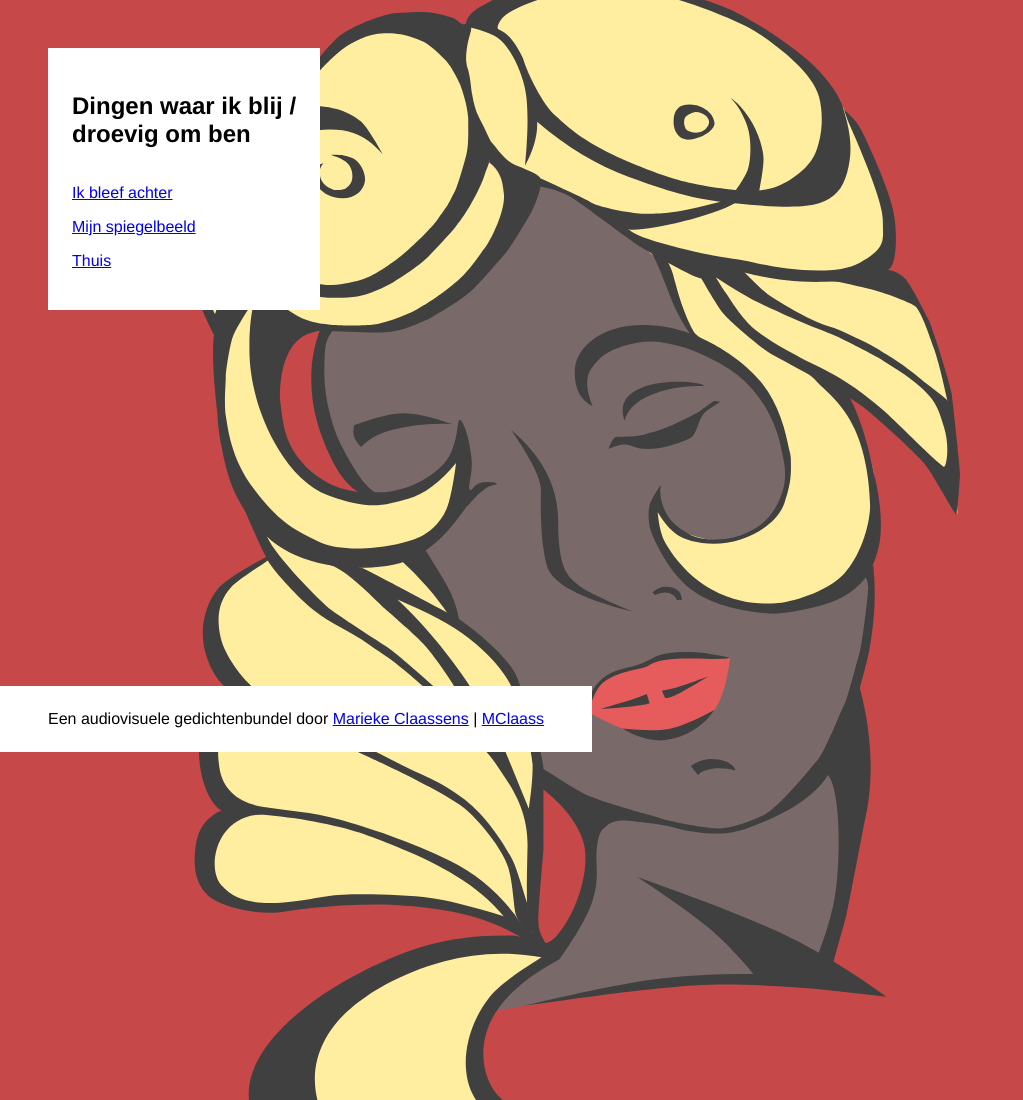
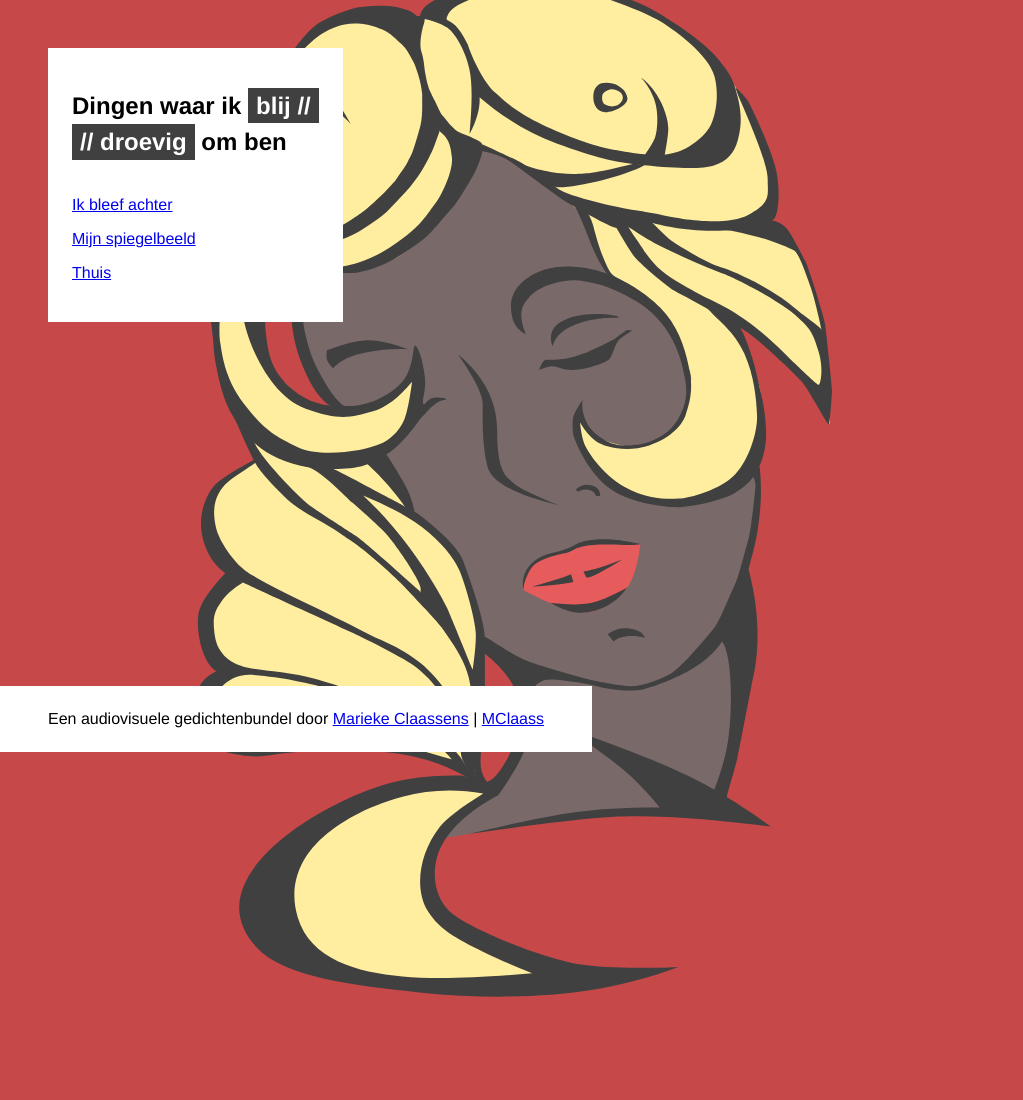
Before and after one commit to MClaass/things-im-sad-glad-about, a website: page index.html in a window 1280 px wide. Shown: the top 1100 px of the page, without its empty margins (0-1023 px from the left). After the commit the page ends 1001 px from the top, so only its background shows below. Drawn offline with Linux system fonts and the light colour scheme.

Commit message:
update styling

```diff
--- a/index.html
+++ b/index.html
@@ -12,7 +12,9 @@
 
 <body class="container">
     <section class="content">
-        <h1>Dingen waar ik <span class="happy">blij</span> <span class="divider">/</span> <br> <span class="sad">droevig</span>
+        <h1>Dingen waar ik <span class="highlight">
+                <span class="happy">blij //</span> <br> <span class="sad"> // droevig</span>
+            </span>
             om ben</h1>
         <ul class="poem_overview">
             <li>
--- a/src/style.css
+++ b/src/style.css
@@ -26,10 +26,10 @@
 
 .background > svg {
     height: auto;
-    width: 60vw;
+    width: 50vw;
 }
 
-@media only screen and (max-width: 900px) {
+@media only screen and (max-width: 1100px) {
     .background > svg {
         width: auto;
         height: 100vh;
@@ -46,13 +46,17 @@
     margin: 1rem 0;
 }
 
-/* .happy {
-    color: #A81600;
+.happy,
+.sad {
+    color: #fff;
+    padding: 4px 8px;
+    background: #414040;
 }
 
 .sad {
-    color: #AED8F9;
-} */
+    margin-top: 4px;
+    display: inline-block;
+}
 
 footer {
     position: fixed;
```
